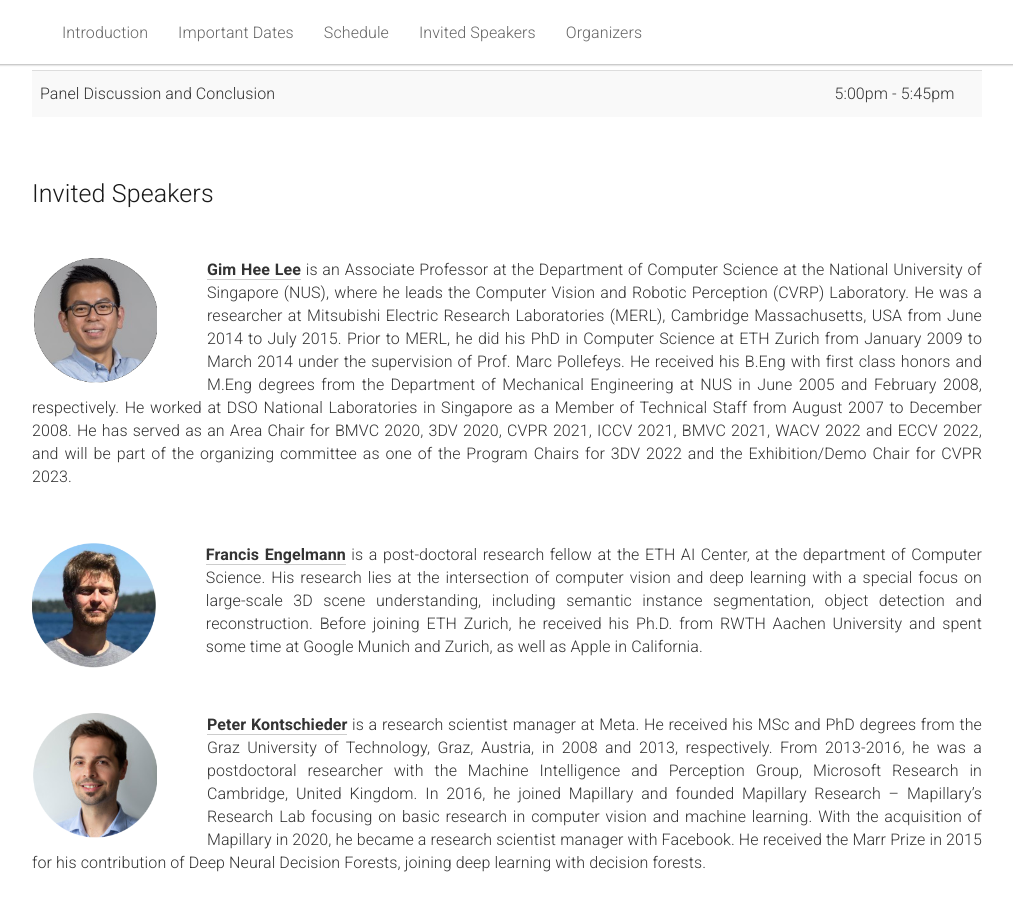
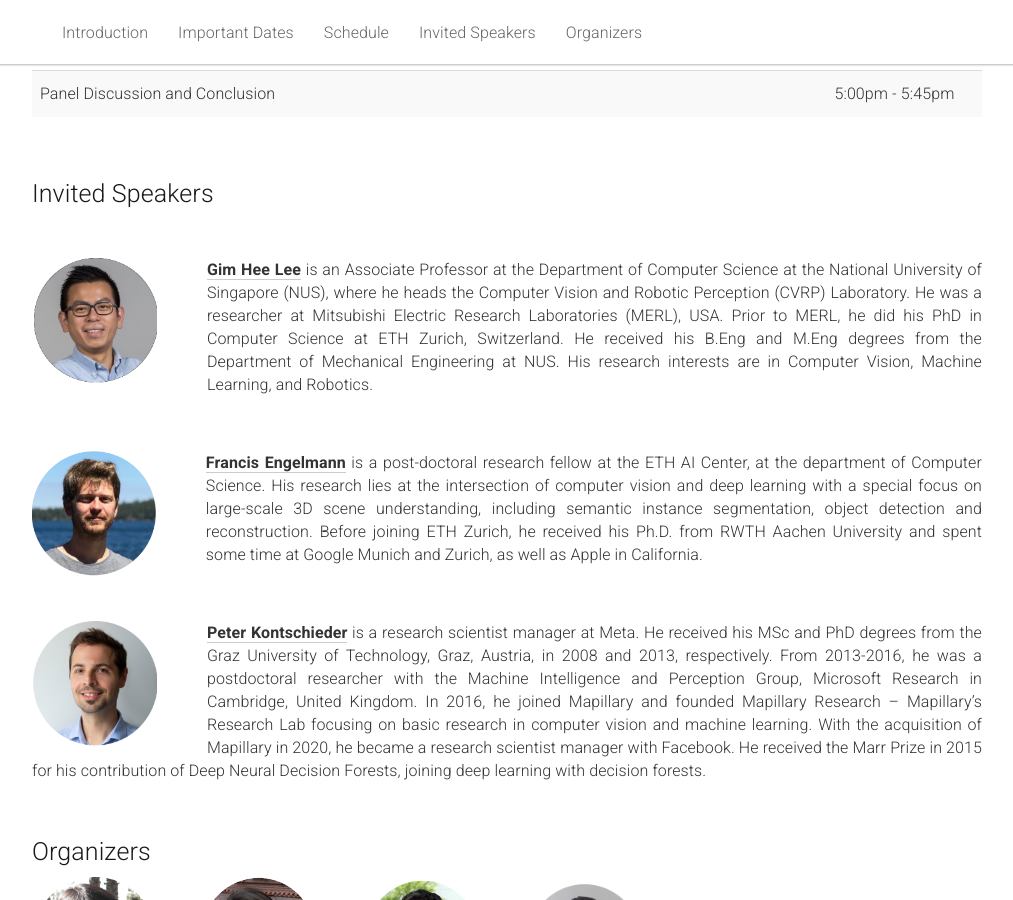
Before and after one commit to ScanNet/cvpr2022workshop, a Jekyll site: the page built from _pages/home.md, in a window 1280 px wide and 900 px high, scrolled down 2121 px. Shown: the whole window, without its empty margins (133-1146 px from the left). Built offline with Jekyll 4.4.1, drawn with Linux system fonts in a browser that asks for light colours.

Commit message:
Update home.md

```diff
--- a/_pages/home.md
+++ b/_pages/home.md
@@ -212,7 +212,7 @@ acknowledgements: ""
   <div class="col-md-12">
     <a href="https://www.comp.nus.edu.sg/~leegh/"><img class="people-pic" style="float:left;margin-right:50px;" src="{{ "/static/img/people/gim_hee_lee.png" | prepend:site.baseurl }}"></a>
     <p>
-      <b><a href="https://www.comp.nus.edu.sg/~leegh/">Gim Hee Lee</a></b> is an Associate Professor at the Department of Computer Science at the National University of Singapore (NUS), where he leads the Computer Vision and Robotic Perception (CVRP) Laboratory. He was a researcher at Mitsubishi Electric Research Laboratories (MERL), Cambridge Massachusetts, USA from June 2014 to July 2015. Prior to MERL, he did his PhD in Computer Science at ETH Zurich from January 2009 to March 2014 under the supervision of Prof. Marc Pollefeys. He received his B.Eng with first class honors and M.Eng degrees from the Department of Mechanical Engineering at NUS in June 2005 and February 2008, respectively. He worked at DSO National Laboratories in Singapore as a Member of Technical Staff from August 2007 to December 2008. He has served as an Area Chair for BMVC 2020, 3DV 2020, CVPR 2021, ICCV 2021, BMVC 2021, WACV 2022 and ECCV 2022, and will be part of the organizing committee as one of the Program Chairs for 3DV 2022 and the Exhibition/Demo Chair for CVPR 2023.
+      <b><a href="https://www.comp.nus.edu.sg/~leegh/">Gim Hee Lee</a></b> is an Associate Professor at the Department of Computer Science at the National University of Singapore (NUS), where he heads the Computer Vision and Robotic Perception (CVRP) Laboratory. He was a researcher at Mitsubishi Electric Research Laboratories (MERL), USA. Prior to MERL, he did his PhD in Computer Science at ETH Zurich, Switzerland. He received his B.Eng and M.Eng degrees from the Department of Mechanical Engineering at NUS. His research interests are in Computer Vision, Machine Learning, and Robotics.
     </p>
   </div>
 </div><br>
```
